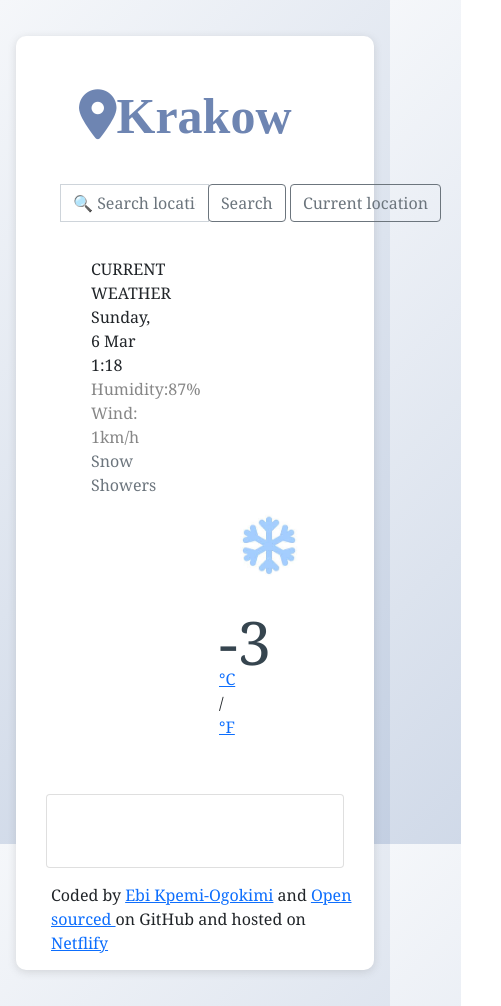
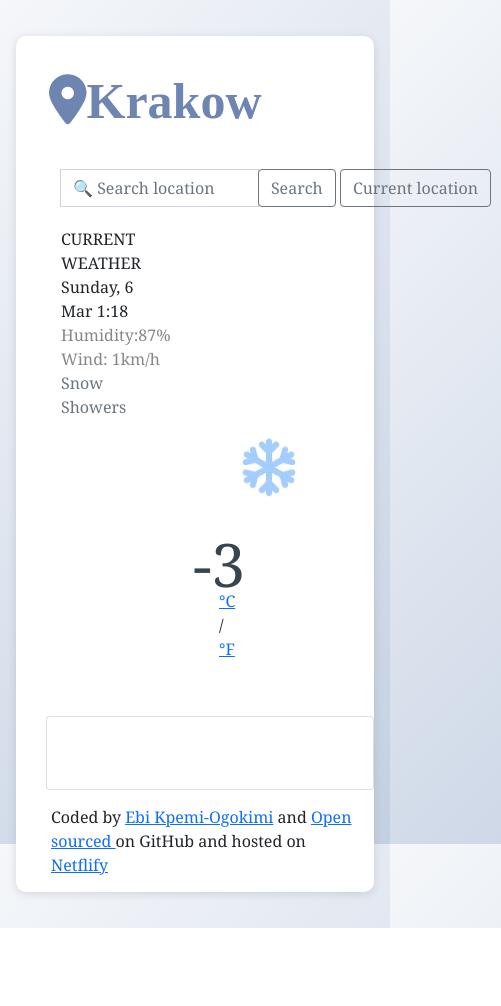
Before and after one commit to Ebi27/Weather-App, a website built with Parcel: page index.html in a window 390 px wide. Shown: the whole page, 501 px wide, since content can reach past the window. After the commit the page ends 928 px from the top, so only its background shows below. Built offline with nearby package versions, Linux system fonts and the light colour scheme; no server answers.

Commit message:
Added responsive properties

```diff
--- a/src/styles.css
+++ b/src/styles.css
@@ -92,11 +92,41 @@ footer{
 .weather-forecast-date{
    opacity:0.6;
 }
-/* Responsive */
- @media (max-width:1200px){
-.input-group {
-  padding-right: 20px;
-  width: 440px;
+/* RESPONSIVE RESPONSIVE RESPONSIVE RESPONSIVE RESPONSIVE */
+@media (max-width: 457px) {
+   #inlineFormInput{
+   width:50px;
+ }
+ .input-group {
+  padding-right: 10px;
+
+}
+
+#temperature{
+  display:flex;
+  justify-content: center;
+
+}
+#forecast{
+  font-size: 10px;
+  width:100%;
+}
+#forecast .icon{
+  margin-left:10px;
+}
+.city,
+.forecast,
+.date-time {
+  margin-top: 10px;
+  padding: 10px 10px 0px 30px;
+   width: 100%;
+}
+ .units  {
+  position: relative;
+  font-size: 16px;
+  top: -20px;
+  font-weight: 100;
+  margin-bottom:50px;
 }
 footer{
   align-items: center;
```
